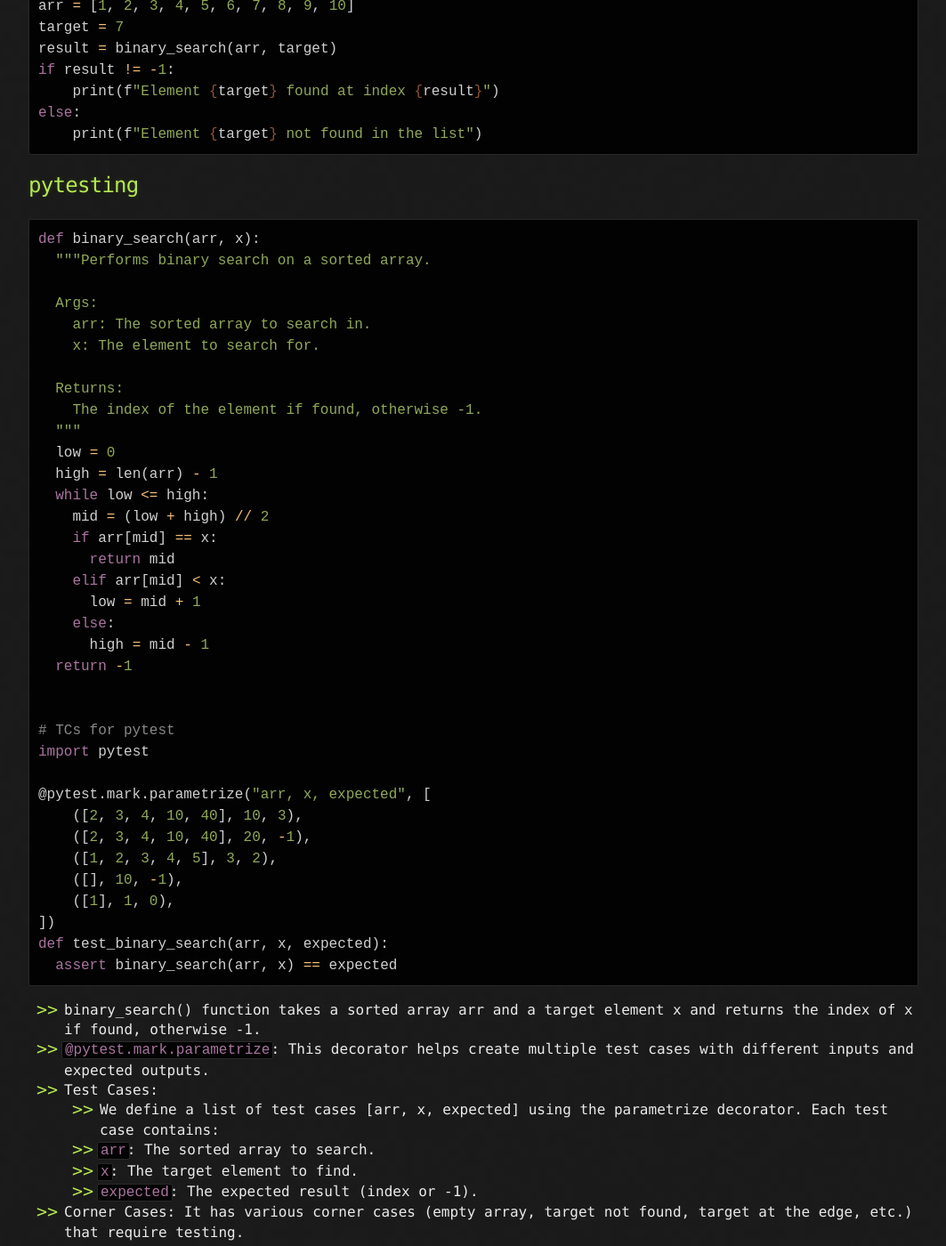
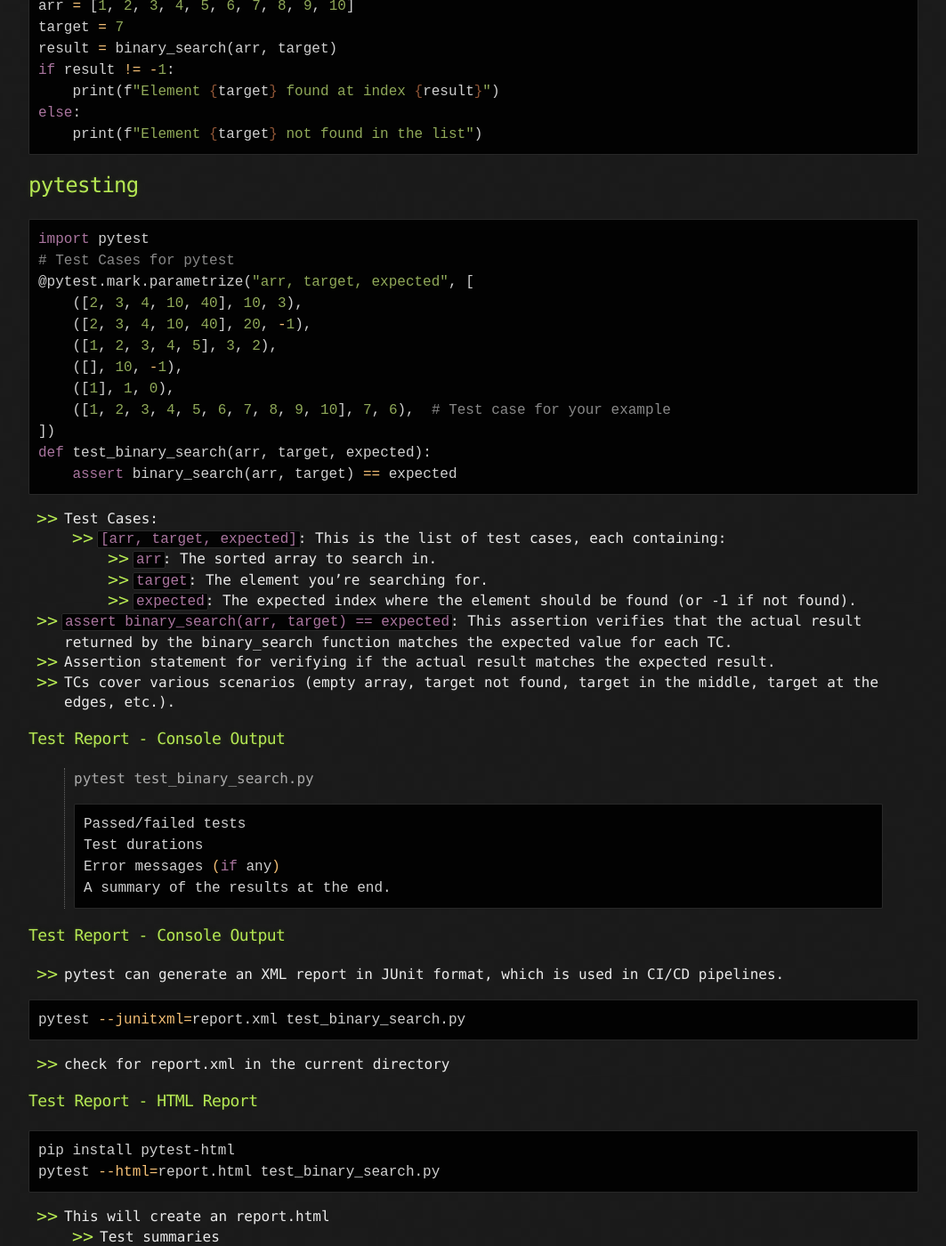
Before and after one commit to sciustechnologia/sciustechnologia.github.io, a Jekyll site: the page built from python/10_algos/10021.md, in a window 1280 px wide and 1400 px high, scrolled down 2515 px. Shown: the whole window at 89% size, without its empty margins (108-1171 px from the left). Built offline with Jekyll 4.4.1, drawn with Linux system fonts in a browser that asks for light colours; some of the changed text lies outside the part shown.

Commit message:
Update 10021.md

````diff
--- a/python/10_algos/10021.md
+++ b/python/10_algos/10021.md
@@ -100,8 +100,64 @@ else:
     print(f"Element {target} not found in the list")
 ```
 
+## pytesting
 
-## pytesting
+```python
+import pytest
+# Test Cases for pytest
+@pytest.mark.parametrize("arr, target, expected", [
+    ([2, 3, 4, 10, 40], 10, 3),
+    ([2, 3, 4, 10, 40], 20, -1),
+    ([1, 2, 3, 4, 5], 3, 2),
+    ([], 10, -1),
+    ([1], 1, 0),
+    ([1, 2, 3, 4, 5, 6, 7, 8, 9, 10], 7, 6),  # Test case for your example
+])
+def test_binary_search(arr, target, expected):
+    assert binary_search(arr, target) == expected
+```
+
+* Test Cases:
+  * `[arr, target, expected]`: This is the list of test cases, each containing:
+    * `arr`: The sorted array to search in.
+    * `target`: The element you're searching for.
+    * `expected`: The expected index where the element should be found (or -1 if not found).
+* `assert binary_search(arr, target) == expected`: This assertion verifies that the actual result returned by the binary_search function matches the expected value for each TC.
+* Assertion statement for verifying if the actual result matches the expected result.
+* TCs cover various scenarios (empty array, target not found, target in the middle, target at the edges, etc.).
+
+### Test Report - Console Output
+> pytest test_binary_search.py
+```sh
+Passed/failed tests
+Test durations
+Error messages (if any)
+A summary of the results at the end.
+```
+
+### Test Report - Console Output
+* pytest can generate an XML report in JUnit format, which is used in CI/CD pipelines.
+
+```sh
+pytest --junitxml=report.xml test_binary_search.py
+```
+
+* check for report.xml in the current directory
+
+### Test Report - HTML Report
+
+```sh
+pip install pytest-html
+pytest --html=report.html test_binary_search.py
+```
+
+* This will create an report.html
+  * Test summaries
+  * Pass/fail indicators
+  * Test durations
+  * Error/failure details
+
+## pytesting #2
 
 ```python
 def binary_search(arr, x):
````
